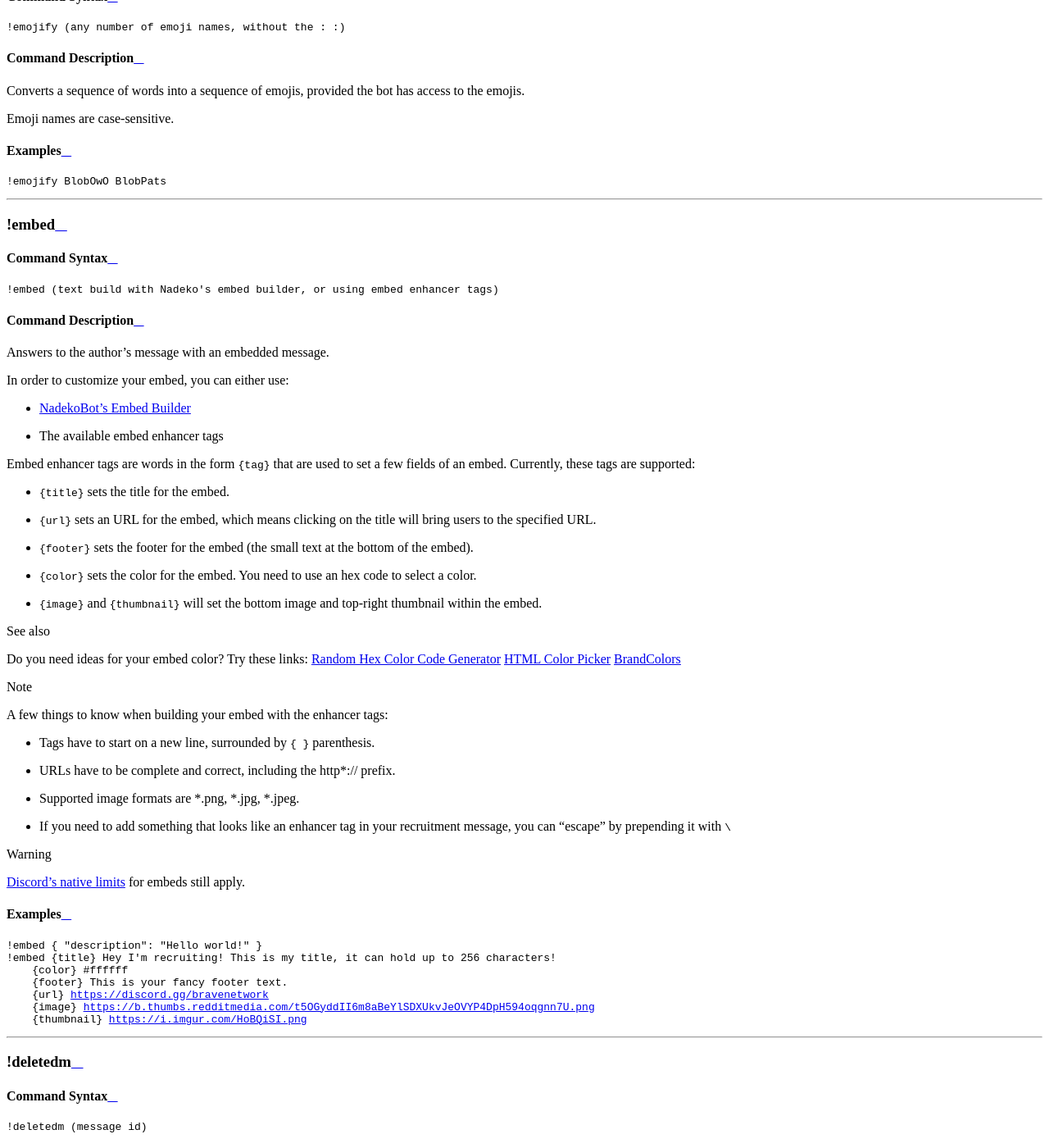
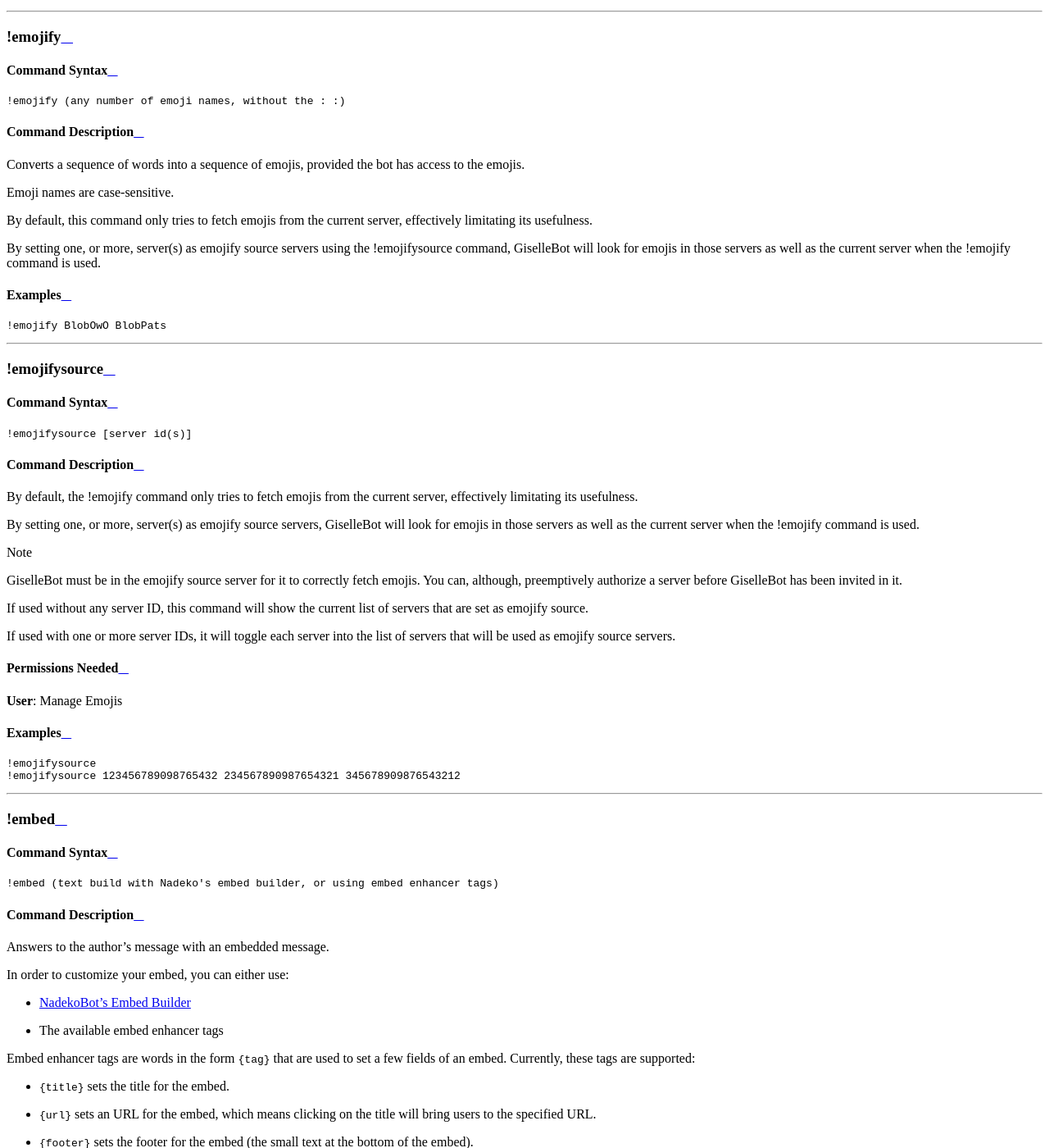
Before and after one commit to cycloptux/GiselleBot-Documentation, a Sphinx documentation site: the page built from docs/source/utility/util.rst, in a window 1280 px wide and 1400 px high, scrolled down 8202 px. Shown: the whole window at 82% size. Built offline with Sphinx 7.4.7 and the Read the Docs theme 2.0.0, drawn with Linux system fonts in a browser that asks for light colours; some of the changed text lies outside the part shown.

Commit message:
New emojifysource command.

```diff
--- a/docs/source/utility/util.rst
+++ b/docs/source/utility/util.rst
@@ -357,11 +357,51 @@ Converts a sequence of words into a sequence of emojis, provided the bot has acc
 
 Emoji names are case-sensitive.
 
+By default, this command only tries to fetch emojis from the current server, effectively limitating its usefulness.
+
+By setting one, or more, server(s) as emojify source servers using the |bot_prefix|\ emojifysource command, |bot_name| will look for emojis in those servers as well as the current server when the |bot_prefix|\ emojify command is used.
+
 Examples
 ^^^^^^^^
 .. parsed-literal::
 
     |bot_prefix|\ emojify BlobOwO BlobPats
+
+....
+
+|bot_prefix|\ emojifysource
+---------------------------
+
+Command Syntax
+^^^^^^^^^^^^^^
+.. parsed-literal::
+
+    |bot_prefix|\ emojifysource [server id(s)]
+
+Command Description
+^^^^^^^^^^^^^^^^^^^
+
+By default, the |bot_prefix|\ emojify command only tries to fetch emojis from the current server, effectively limitating its usefulness.
+
+By setting one, or more, server(s) as emojify source servers, |bot_name| will look for emojis in those servers as well as the current server when the |bot_prefix|\ emojify command is used.
+
+.. note::
+    |bot_name| must be in the emojify source server for it to correctly fetch emojis. You can, although, preemptively authorize a server before |bot_name| has been invited in it.
+
+If used without any server ID, this command will show the current list of servers that are set as emojify source.
+
+If used with one or more server IDs, it will toggle each server into the list of servers that will be used as emojify source servers.
+
+Permissions Needed
+^^^^^^^^^^^^^^^^^^
+| **User**: Manage Emojis
+
+Examples
+^^^^^^^^
+.. parsed-literal::
+
+    |bot_prefix|\ emojifysource
+    |bot_prefix|\ emojifysource 123456789098765432 234567890987654321 345678909876543212
 
 ....
 
```
